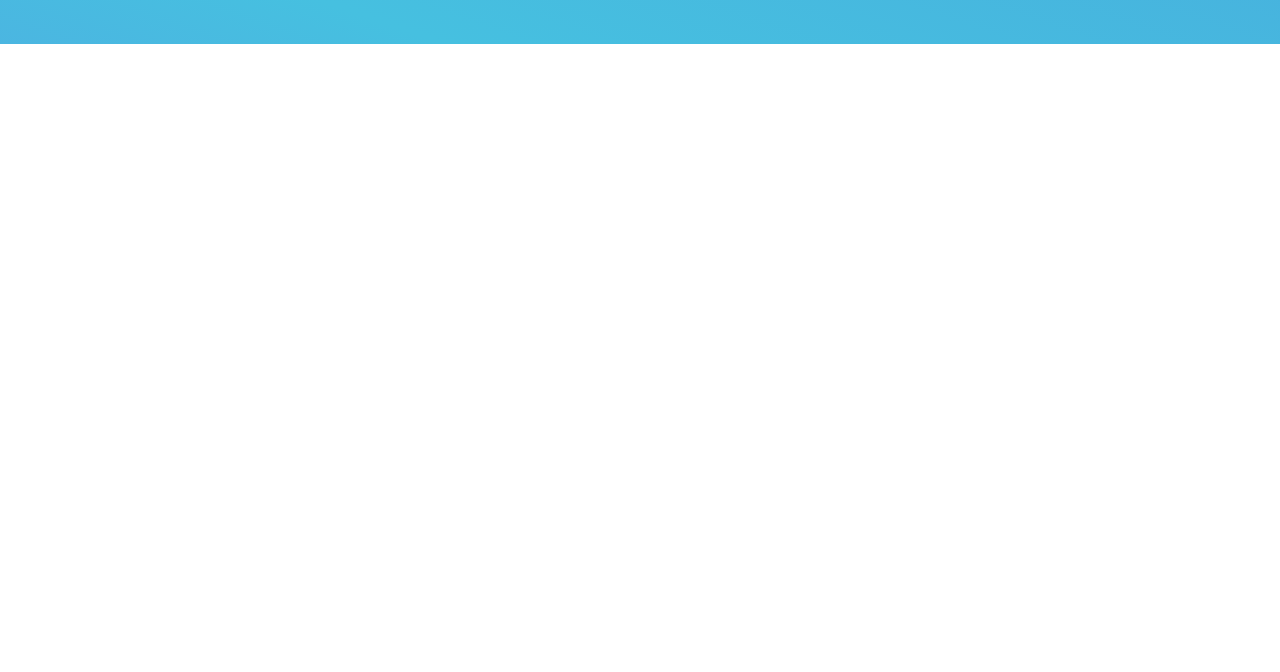
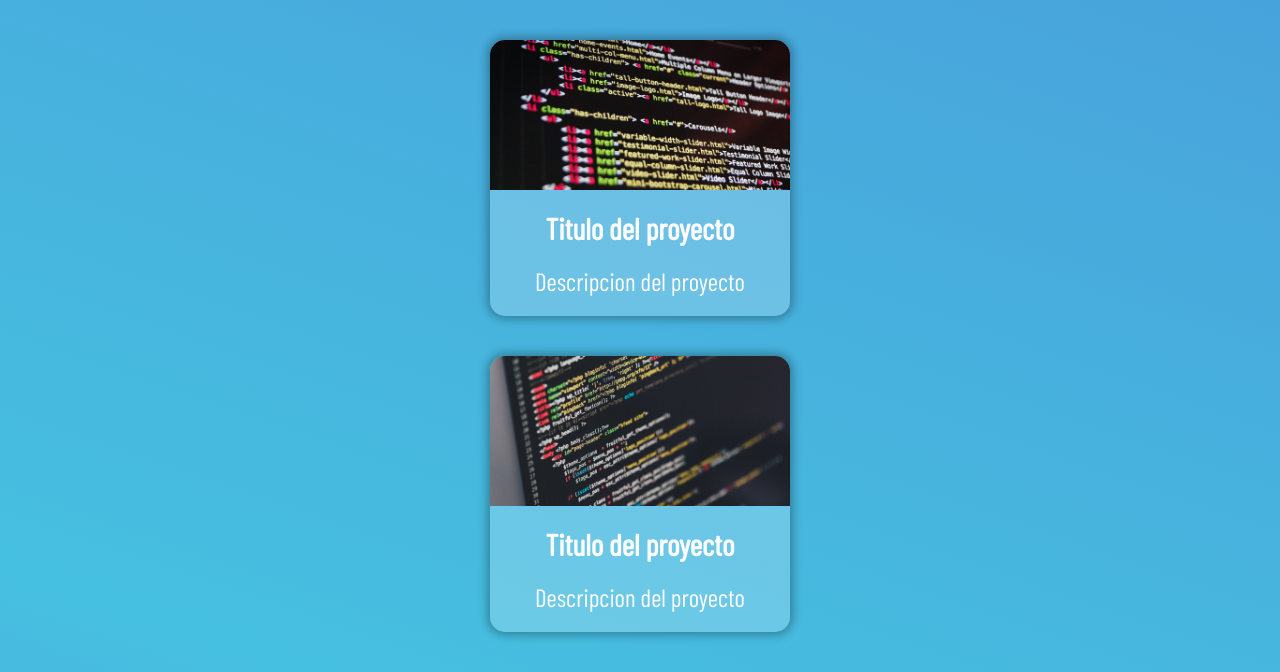
Before and after one commit to JuanGarDev/portafolioDev, a plain HTML site: page index.html in a window 1280 px wide. Shown: the part 2002-2674 px from the top of the page. Before the commit the page ends 2046 px from the top, so only its background shows below. Drawn offline with nearby package versions, Linux system fonts and the light colour scheme.

Commit message:
Agregando proyectos

```diff
--- a/estilos/presentacion.css
+++ b/estilos/presentacion.css
@@ -19,19 +19,10 @@
 }
 
 #presentacion h1{
+    cursor: default;
     letter-spacing: .5px;
     font-weight: 10;
     font-family: 'Anton', sans-serif;
     padding: 5px;
     line-height: 50px;
 }
-.txt{
-
-    color: transparent;
-    background-image: url(/recursos/fondoPresentacion.jpg);
-    background-position-x: -1.5em;
-    background-size: cover;
-    background-clip: text;
-    -webkit-background-clip: text;
-    -webkit-text-fill-color: transparent;
-}
--- a/estilos/sobremi.css
+++ b/estilos/sobremi.css
@@ -37,12 +37,7 @@
 
     text-align: left;
 
-    padding: 30px;
-    margin-top: 40px;
-
-    background-color: rgba(255, 255, 255, 0.2);
-    border-radius: 1.5em;
-    box-shadow: 0px 0px 10px 3px rgba(0, 0, 0, .3);
+    padding: 20px;
 }
 
 .contendor-lenguaje h4{
@@ -154,6 +149,7 @@
     flex-direction: column;
 
     justify-content: center;
+    margin-top: 20px;
 }
 
 
@@ -161,3 +157,40 @@
 .otros{
     display: flex;
 }
+
+
+
+.contenedor-proyectos{
+    display: flex;
+    flex-direction: column;
+    margin: 20px 10px 0 10px;
+}
+
+.tarjeta{
+    margin-top: 40px;
+    background-color: rgba(255, 255, 255, 0.2);
+    border-radius: 1.5em;
+    box-shadow: 0px 0px 10px 3px rgba(0, 0, 0, .3);
+    overflow: hidden;
+}
+
+.img-proyecto{
+    width: 30em;
+    height: 15em;
+
+
+    background-position: center;
+    background-size: cover;
+}
+
+#proyecto1{
+    background-image: url(/recursos/fondoTxt.jpg);
+}
+
+#proyecto2{
+    background-image: url(/recursos/fondoPresentacion.jpg);
+}
+
+.contenido-proyecto{
+    margin-top: 20px;
+}
--- a/index.html
+++ b/index.html
@@ -39,8 +39,8 @@
             <div class="saludo">
                 <h1>Hola</h1>
                 <h1>Soy Juan</h1>
-                    <h1 class="txt">Desarrollador</h1>
-                    <h1 class="txt">FullStack</h1>
+                <h1>Desarrollador</h1>
+                <h1>FullStack</h1>
             </div>
 
             <div class="contenedor-img">
@@ -124,6 +124,30 @@
                 </div>
             </div>
 
+            <div class="contenedor-sobremi">
+                <h3>Proyectos</h3>
+                <div class="contenedor-proyectos">
+
+                    <div class="tarjeta">
+                        <div id="proyecto1" class="img-proyecto">
+                        </div>
+                        <div class="contenido-proyecto">
+                            <h4>Titulo del proyecto</h4>
+                            <p>Descripcion del proyecto</p>
+                        </div>
+                    </div>
+
+                    <div class="tarjeta">
+                        <div id="proyecto2" class="img-proyecto">
+                        </div>
+                        <div class="contenido-proyecto">
+                            <h4>Titulo del proyecto</h4>
+                            <p>Descripcion del proyecto</p>
+                        </div>
+                    </div>
+
+                </div>
+            </div>
 
         </div>
     </section>
@@ -132,12 +156,12 @@
     <script>
         icono = document.getElementById("modo");
         icono.addEventListener('click', () => {
-                if(icono.classList.contains('fa-moon')){
+            if (icono.classList.contains('fa-moon')) {
                 document.body.classList.toggle('oscuro');
                 document.body.classList.remove('claro');
                 icono.classList.toggle('fa-sun');
                 icono.classList.remove('fa-moon');
-                }else if(icono.classList.contains('fa-sun')){
+            } else if (icono.classList.contains('fa-sun')) {
                 document.body.classList.toggle('claro');
                 document.body.classList.remove('oscuro');
                 icono.classList.toggle('fa-moon');
```
Also changed, not shown: recursos/fondoTxt.jpg (added). Lines whose indentation alone changed are shown as unchanged.
